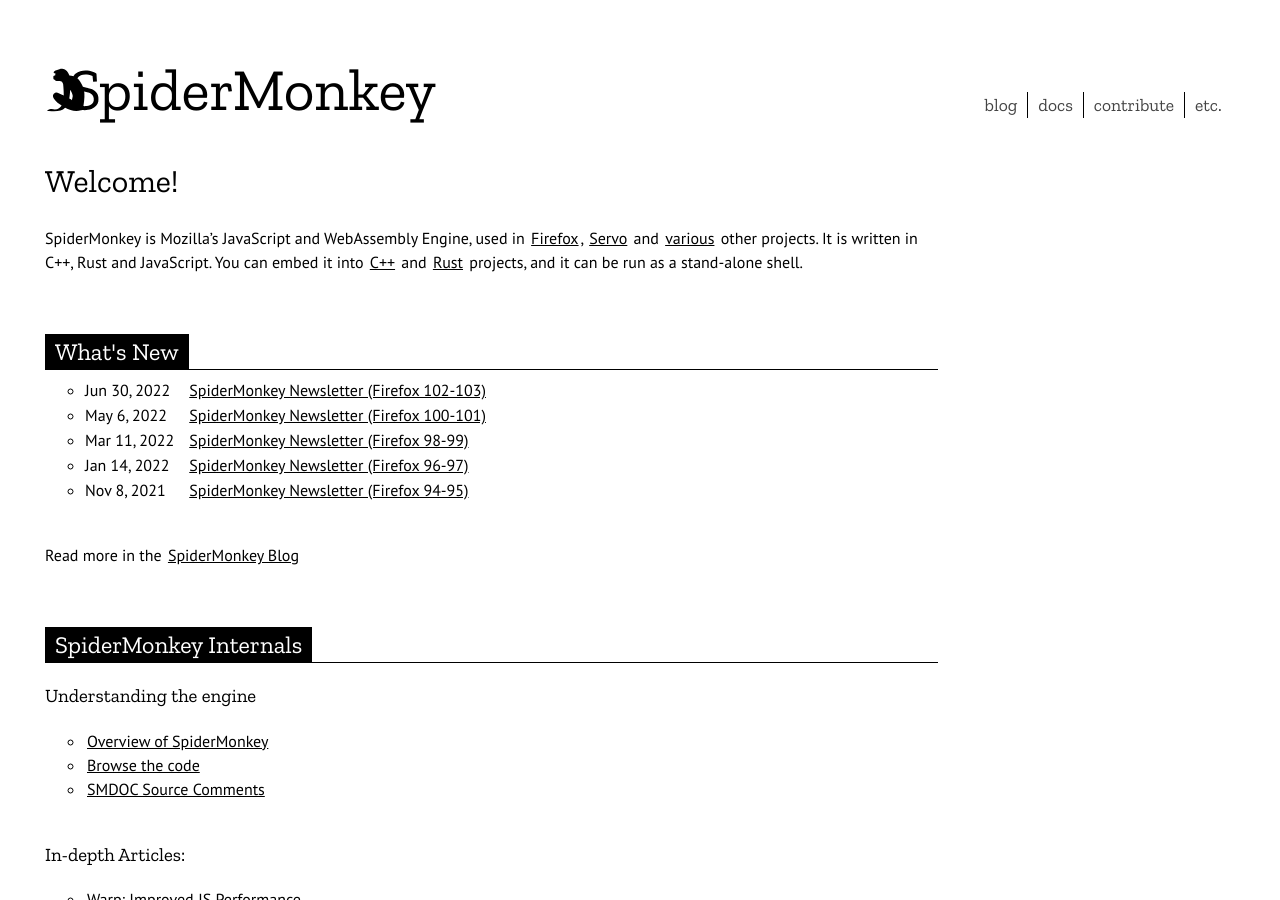
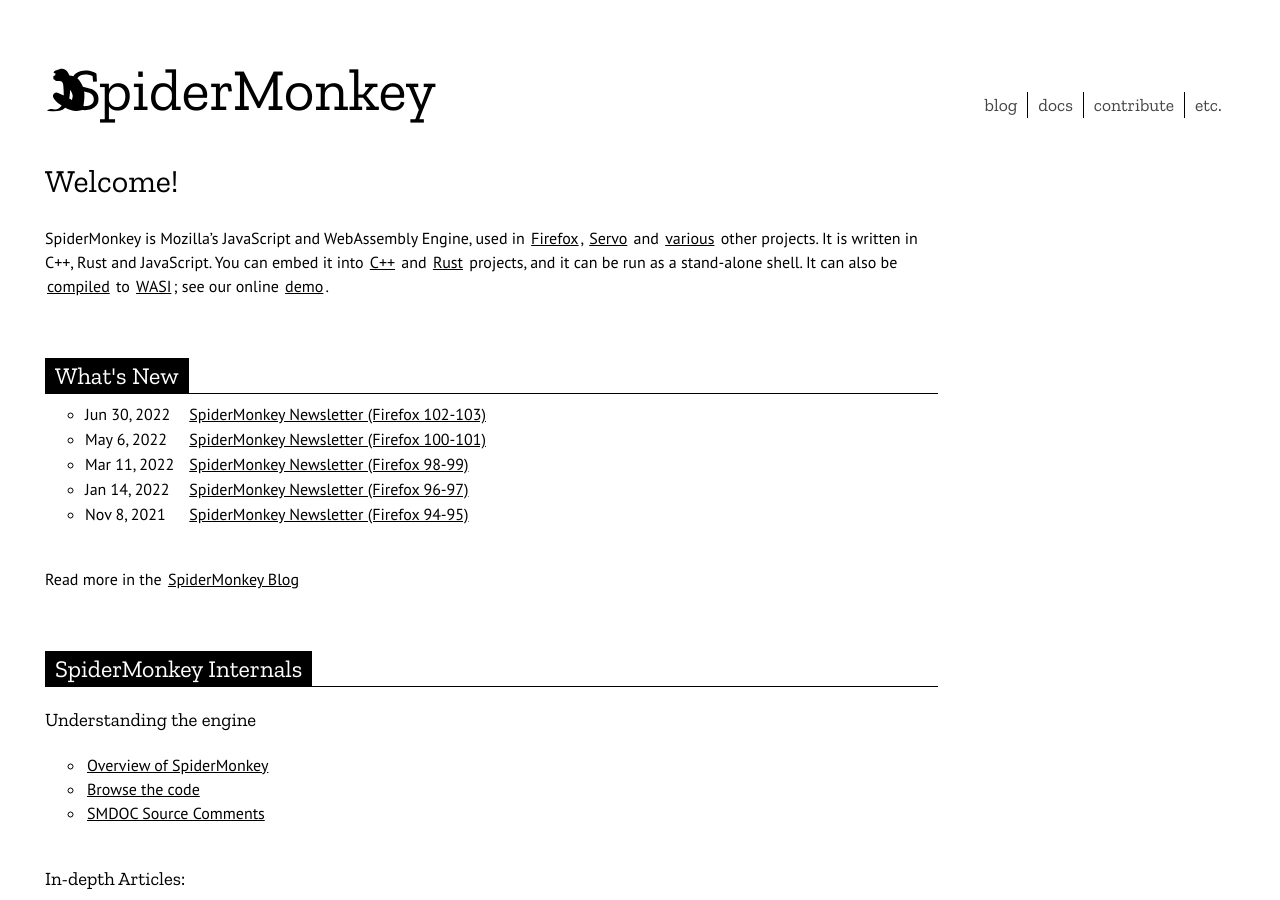
Before and after one commit to mozilla-spidermonkey/spidermonkey.dev, a Jekyll site: the page built from index.markdown, in a window 1280 px wide and 900 px high. Built offline with Jekyll 4.4.1, drawn with Linux system fonts in a browser that asks for light colours; nearby versions of some CDN libraries.

Commit message:
Link to WASI demo (#113)

```diff
--- a/index.markdown
+++ b/index.markdown
@@ -8,4 +8,4 @@
 SpiderMonkey is Mozilla's JavaScript and WebAssembly Engine, used in
 [Firefox](https://www.mozilla.org/en-US/firefox/), [Servo](https://servo.org/)
 and [various](https://discourse.mozilla.org/t/survey-where-are-you-embedding-spidermonkey/77988)
-other projects. It is written in C++, Rust and JavaScript. You can embed it into [C++](https://github.com/mozilla-spidermonkey/spidermonkey-embedding-examples) and [Rust](https://github.com/servo/rust-mozjs) projects, and it can be run as a stand-alone shell.
+other projects. It is written in C++, Rust and JavaScript. You can embed it into [C++](https://github.com/mozilla-spidermonkey/spidermonkey-embedding-examples) and [Rust](https://github.com/servo/rust-mozjs) projects, and it can be run as a stand-alone shell. It can also be [compiled](https://bytecodealliance.org/articles/making-javascript-run-fast-on-webassembly) to [WASI](https://wasi.dev/); see our online [demo](https://mozilla-spidermonkey.github.io/sm-wasi-demo/).
```
